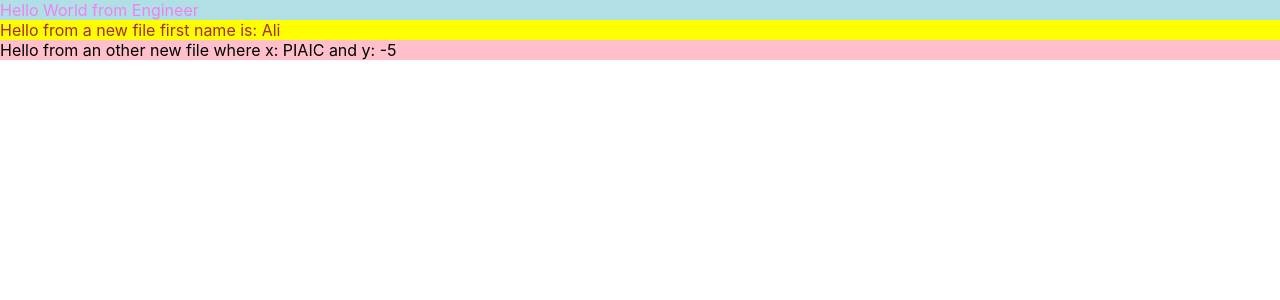
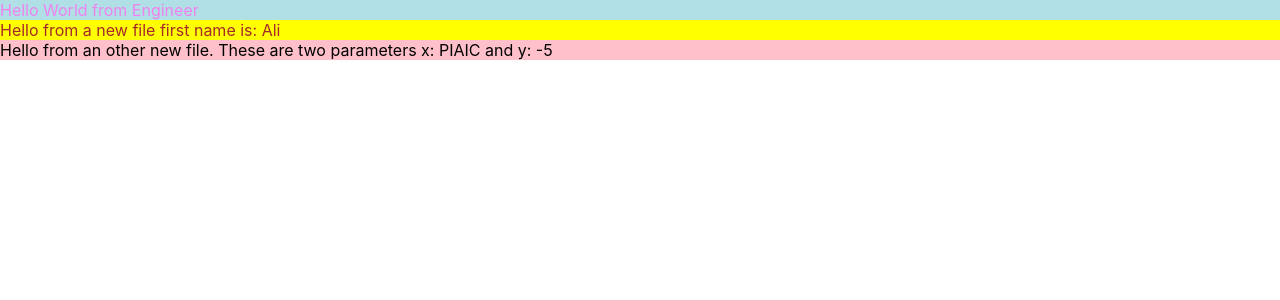
Before and after one commit to AliRa22aq/basic-react-app, a React (Create React App) app: page / in a window 1280 px wide. Shown: the top 300 px of the page. Built offline with nearby package versions, Linux system fonts and the light colour scheme.

Commit message:
Update Hello2.js

```diff
--- a/src/Hello2.js
+++ b/src/Hello2.js
@@ -3,7 +3,7 @@ import './Hello.css'
 
 
 function Hello2({x,y}) {
-  return <div className="b"> Hello from an other new file where x: {x} and y: {y} </div>
+  return <div className="b"> Hello from an other new file. These are two parameters x: {x} and y: {y} </div>
 }
 
 export default Hello2;
```
